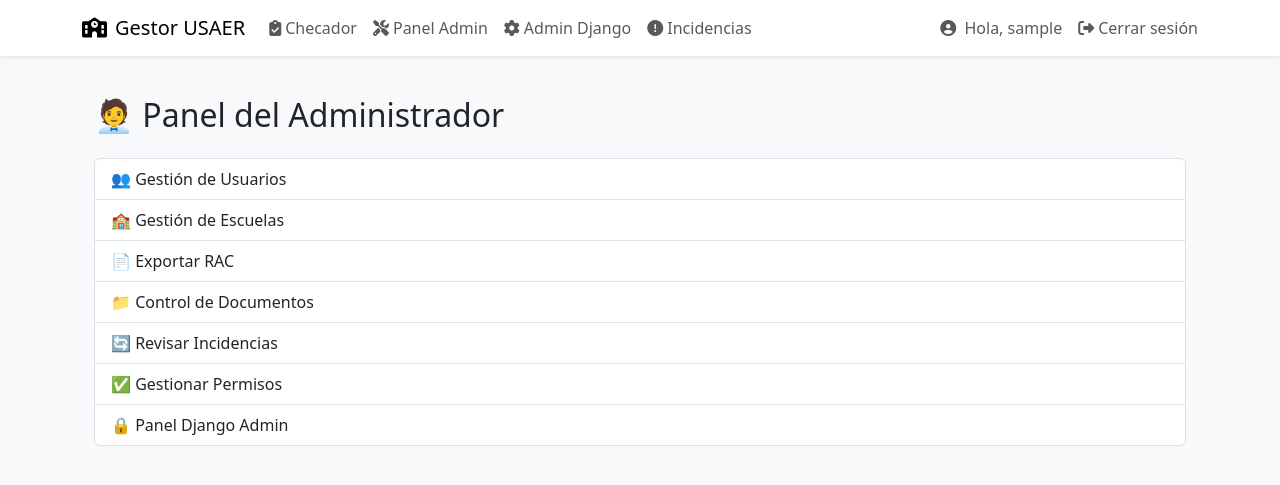
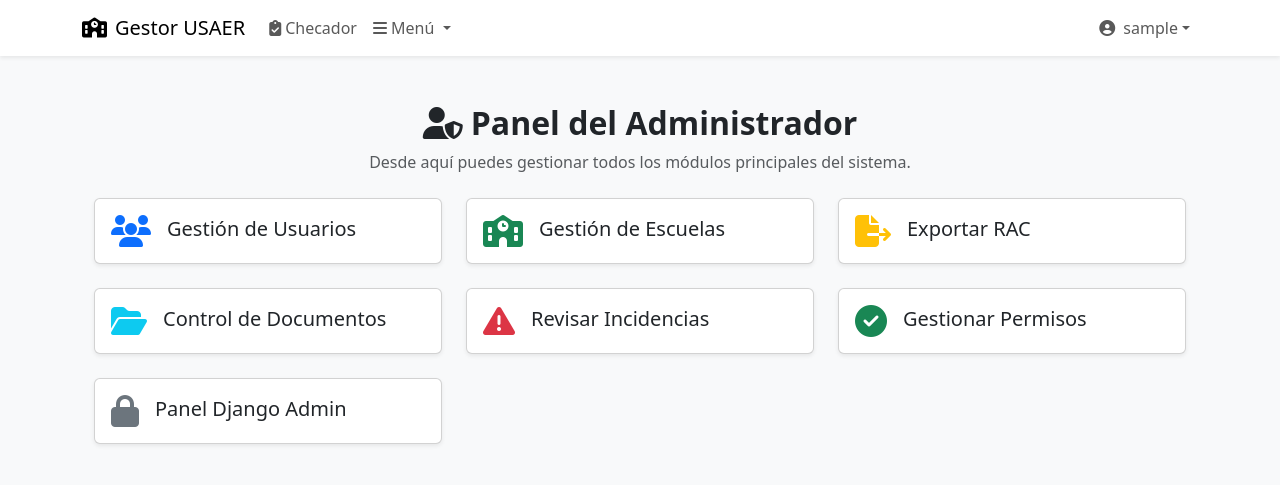
Before and after one commit to Flaxx99/usaer7607, a Django app: page /usuarios/dashboard/admin/ in a window 1280 px wide. Shown: the top 485 px of the page. Run offline with Django 5.2, Linux system fonts and the light colour scheme; the visitor is signed in with stand-in values (Sample User, id 1); some libraries are stand-ins or nearby versions.

Commit message:
se modifca plantilla base y plantilla admin

```diff
--- a/usaer_system/templates/base.html
+++ b/usaer_system/templates/base.html
@@ -4,27 +4,19 @@
 
 <!DOCTYPE html>
 <html lang="es">
+
 <head>
   <meta charset="UTF-8">
   <meta name="viewport" content="width=device-width, initial-scale=1.0">
   <title>{% block title %}Gestor USAER 7607{% endblock %}</title>
+  <link href="https://cdn.jsdelivr.net/npm/bootstrap@5.3.0/dist/css/bootstrap.min.css" rel="stylesheet"
+    crossorigin="anonymous">
+  <link href="https://cdnjs.cloudflare.com/ajax/libs/font-awesome/6.4.0/css/all.min.css" rel="stylesheet"
+    crossorigin="anonymous">
+</head>
 
-  <!-- Bootstrap 5 CSS (CDN) -->
-  <link
-    href="https://cdn.jsdelivr.net/npm/bootstrap@5.3.0/dist/css/bootstrap.min.css"
-    rel="stylesheet"
-    crossorigin="anonymous"
-  >
-  <!-- Font Awesome para íconos -->
-  <link
-    href="https://cdnjs.cloudflare.com/ajax/libs/font-awesome/6.4.0/css/all.min.css"
-    rel="stylesheet"
-    crossorigin="anonymous"
-  >
-</head>
 <body class="bg-light">
 
-  <!-- Navbar -->
   <nav class="navbar navbar-expand-lg navbar-light bg-white shadow-sm">
     <div class="container">
       <a class="navbar-brand" href="{% url 'index' %}">
@@ -33,168 +25,102 @@
       <button class="navbar-toggler" type="button" data-bs-toggle="collapse" data-bs-target="#navbarMain">
         <span class="navbar-toggler-icon"></span>
       </button>
+
       <div class="collapse navbar-collapse" id="navbarMain">
         <ul class="navbar-nav me-auto mb-2 mb-lg-0">
-
-          <!-- Checador público -->
           <li class="nav-item">
-            <a class="nav-link" href="{% url 'index' %}">
-              <i class="fas fa-clipboard-check me-1"></i>Checador
-            </a>
+            <a class="nav-link" href="{% url 'index' %}"><i class="fas fa-clipboard-check me-1"></i>Checador</a>
           </li>
 
           {% if user.is_authenticated %}
-            {# —————— Enlace al Panel según rol —————— #}
+          <li class="nav-item dropdown">
+            <a class="nav-link dropdown-toggle" href="#" id="menuUsuario" role="button" data-bs-toggle="dropdown">
+              <i class="fas fa-bars me-1"></i>Menú
+            </a>
+            <ul class="dropdown-menu" aria-labelledby="menuUsuario">
+
               {% if user.role == 'DOCENTE' %}
-              <li class="nav-item">
-                <a class="nav-link" href="{% url 'usuarios:dashboard_docente' %}">
-                  <i class="fas fa-chalkboard me-1"></i>Panel Docente
-                </a>
+              <li><a class="dropdown-item" href="{% url 'usuarios:dashboard_docente' %}"><i
+                    class="fas fa-chalkboard me-1"></i>Panel Docente</a></li>
+              <li>
+                <hr class="dropdown-divider">
               </li>
-            {% elif user.role == 'MAESTRO_APOYO' %}
-              <li class="nav-item">
-                <a class="nav-link" href="{% url 'usuarios:panel_maestro_apoyo' %}">
-                  <i class="fas fa-chalkboard-teacher me-1"></i>Panel Apoyo
-                </a>
+              <li><a class="dropdown-item" href="{% url 'documentos:subir_expediente' %}"><i
+                    class="fas fa-file-signature me-1"></i>Capturar RAE</a></li>
+              <li><a class="dropdown-item" href="{% url 'documentos:subir_expediente' %}"><i
+                    class="fas fa-file-export me-1"></i>Capturar RAC</a></li>
+              <li><a class="dropdown-item" href="{% url 'alumnos:listar_alumnos' %}"><i
+                    class="fas fa-users me-1"></i>Alumnos</a></li>
+              <li><a class="dropdown-item" href="{% url 'permisos:solicitar' %}"><i
+                    class="fas fa-clipboard-list me-1"></i>Permisos</a></li>
+              <li><a class="dropdown-item" href="{% url 'asistencias:listar_asistencias' %}"><i
+                    class="fas fa-calendar-check me-1"></i>Asistencias</a></li>
+
+              {% elif user.role == 'SECRETARIO' %}
+              <li><a class="dropdown-item" href="{% url 'usuarios:dashboard_secretario' %}"><i
+                    class="fas fa-folder-open me-1"></i>Panel Secretario</a></li>
+              <li>
+                <hr class="dropdown-divider">
               </li>
-            {% elif user.role == 'TRAB_SOCIAL' %}
-              <li class="nav-item">
-                <a class="nav-link" href="{% url 'usuarios:panel_trabajador_social' %}">
-                  <i class="fas fa-hands-helping me-1"></i>Panel Social
-                </a>
+              <li><a class="dropdown-item" href="{% url 'escuelas:listar_escuelas' %}"><i
+                    class="fas fa-university me-1"></i>Escuelas</a></li>
+              <li><a class="dropdown-item" href="{% url 'permisos:gestionar' %}"><i
+                    class="fas fa-clipboard-list me-1"></i>Mis Permisos</a></li>
+              <li><a class="dropdown-item" href="{% url 'incidencias:listar_incidencias' %}"><i
+                    class="fas fa-exclamation-circle me-1"></i>Incidencias</a></li>
+
+              {% elif user.role == 'DIRECTOR' %}
+              <li><a class="dropdown-item" href="{% url 'usuarios:dashboard_director' %}"><i
+                    class="fas fa-user-tie me-1"></i>Panel Director</a></li>
+              <li>
+                <hr class="dropdown-divider">
               </li>
-            {% elif user.role == 'PSICOLOGO' %}
-              <li class="nav-item">
-                <a class="nav-link" href="{% url 'usuarios:panel_psicologo' %}">
-                  <i class="fas fa-brain me-1"></i>Panel Psicólogo
-                </a>
+              <li><a class="dropdown-item" href="{% url 'usuarios:list' %}"><i
+                    class="fas fa-chalkboard-teacher me-1"></i>Profesores</a></li>
+              <li><a class="dropdown-item" href="{% url 'incidencias:revisar_incidencias' %}"><i
+                    class="fas fa-tasks me-1"></i>Incidencias</a></li>
+
+              {% elif user.role == 'ADMIN' or user.is_staff or user.is_superuser %}
+              <li><a class="dropdown-item" href="{% url 'usuarios:dashboard_admin' %}"><i
+                    class="fas fa-tools me-1"></i>Panel Admin</a></li>
+              <li>
+                <hr class="dropdown-divider">
               </li>
-            {% elif user.role == 'PSICOMOTRICIDAD' %}
-              <li class="nav-item">
-                <a class="nav-link" href="{% url 'usuarios:panel_psicomotricidad' %}">
-                  <i class="fas fa-running me-1"></i>Panel Psicomotricidad
-                </a>
+              <li><a class="dropdown-item" href="{% url 'incidencias:revisar_incidencias' %}"><i
+                    class="fas fa-exclamation-circle me-1"></i>Incidencias</a></li>
+              <li><a class="dropdown-item" href="{% url 'admin:index' %}"><i class="fas fa-cog me-1"></i>Admin
+                  Django</a></li>
+
+              {% else %}
+              <li><a class="dropdown-item disabled">Sin panel asignado</a></li>
+              {% endif %}
+            </ul>
           </li>
-            {% elif user.role == 'COMUNICACION' %}
-              <li class="nav-item">
-                <a class="nav-link" href="{% url 'usuarios:panel_comunicacion' %}">
-                  <i class="fas fa-comments me-1"></i>Panel Comunicación
-                </a>
-              </li>
-            {% elif user.role == 'SECRETARIO' %}
-              <li class="nav-item">
-                <a class="nav-link" href="{% url 'usuarios:dashboard_secretario' %}">
-                  <i class="fas fa-folder-open me-1"></i>Panel Secretario
-                </a>
-              </li>
-            {% elif user.role == 'DIRECTOR' %}
-              <li class="nav-item">
-                <a class="nav-link" href="{% url 'usuarios:dashboard_director' %}">
-                  <i class="fas fa-user-tie me-1"></i>Panel Director
-                </a>
-              </li>
-            {% elif user.role == 'ADMIN' or user.is_staff or user.is_superuser %}
-              <li class="nav-item">
-                <a class="nav-link" href="{% url 'usuarios:dashboard_admin' %}">
-                  <i class="fas fa-tools me-1"></i>Panel Admin
-                </a>
-              </li>
-              <!-- Enlace al Admin de Django (solo para staff/superuser) -->
-              {% if user.is_staff or user.is_superuser %}
-                <li class="nav-item">
-                  <a class="nav-link" href="{% url 'admin:index' %}">
-                    <i class="fas fa-cog me-1"></i>Admin Django
-                  </a>
-                </li>
-              {% endif %}
-            {% endif %}
-
-            {# —————— Menús específicos por rol —————— #}
-            {% if user.role == 'DOCENTE' %}
-              <li class="nav-item">
-                <a class="nav-link" href="{% url 'documentos:subir_expediente' %}">
-                  <i class="fas fa-file-signature me-1"></i>Capturar RAE
-                </a>
-              </li>
-              <li class="nav-item">
-                <a class="nav-link" href="{% url 'documentos:subir_expediente' %}">
-                  <i class="fas fa-file-export me-1"></i>Capturar RAC
-                </a>
-              </li>
-              <li class="nav-item">
-                <a class="nav-link" href="{% url 'alumnos:listar_alumnos' %}">
-                  <i class="fas fa-users me-1"></i>Alumnos
-                </a>
-              </li>
-              <li class="nav-item">
-                <a class="nav-link" href="{% url 'permisos:solicitar' %}">
-                  <i class="fas fa-clipboard-list me-1"></i>Solicitar Permiso
-                </a>
-              </li>
-              <li class="nav-item">
-                <a class="nav-link" href="{% url 'asistencias:listar_asistencias' %}">
-                  <i class="fas fa-calendar-check me-1"></i>Asistencias
-                </a>
-              </li>
-
-            {% endif %}
-
-            {% if user.role == 'SECRETARIO' %}
-              <li class="nav-item">
-                <a class="nav-link" href="{% url 'escuelas:listar_escuelas' %}">
-                  <i class="fas fa-university me-1"></i>Escuelas
-                </a>
-              </li>
-              <li class="nav-item">
-                <a class="nav-link" href="{% url 'permisos:gestionar' %}">
-                  <i class="fas fa-clipboard-list me-1"></i>Mis Permisos
-                </a>
-              </li>
-              <li class="nav-item">
-                <a class="nav-link" href="{% url 'incidencias:listar_incidencias' %}">
-                  <i class="fas fa-exclamation-circle me-1"></i>Incidencias
-                </a>
-              </li>
-            {% endif %}
-
-            {% if user.role == 'DIRECTOR' %}
-              <li class="nav-item">
-                <a class="nav-link" href="{% url 'incidencias:revisar_incidencias' %}">
-                  <i class="fas fa-tasks me-1"></i>Incidencias
-                </a>
-              </li>
-              <li class="nav-item">
-                <a class="nav-link" href="{% url 'usuarios:list' %}">
-                  <i class="fas fa-chalkboard-teacher me-1"></i>Profesores
-                </a>
-              </li>
-            {% endif %}
-
-            {% if user.role == 'ADMIN' or user.is_staff or user.is_superuser %}
-              <li class="nav-item">
-                <a class="nav-link" href="{% url 'incidencias:revisar_incidencias' %}">
-                  <i class="fas fa-exclamation-circle me-1"></i>Incidencias
-                </a>
-              </li>
-            {% endif %}
           {% endif %}
         </ul>
 
         <ul class="navbar-nav ms-auto">
           {% if user.is_authenticated %}
-            <li class="nav-item">
-              <span class="navbar-text me-3">
-                <i class="fas fa-user-circle me-1"></i>
-                Hola, {{ user.nombre|default:user.username }}
-              </span>
+          <li class="nav-item dropdown">
+            <a class="nav-link dropdown-toggle d-flex align-items-center" href="#" id="cuentaDropdown" role="button"
+              data-bs-toggle="dropdown">
+              <i class="fas fa-user-circle me-2"></i>{{ user.nombre|default:user.username }}
+            </a>
+            <ul class="dropdown-menu dropdown-menu-end" aria-labelledby="cuentaDropdown">
+              <li>
+                <a class="dropdown-item" href="{% url 'usuarios:change_password' %}">
+                  <i class="fas fa-key me-2"></i>Cambiar contraseña
+                </a>
               </li>
-            <li class="nav-item">
+              <li>
                 <form method="post" action="{% url 'logout' %}" class="d-inline">
                   {% csrf_token %}
-                <button type="submit" class="nav-link btn btn-link p-0">
-                  <i class="fas fa-sign-out-alt me-1"></i>Cerrar sesión
+                  <button type="submit" class="dropdown-item">
+                    <i class="fas fa-sign-out-alt me-2"></i>Cerrar sesión
                   </button>
                 </form>
+              </li>
+            </ul>
           </li>
           {% else %}
           <li class="nav-item">
@@ -204,33 +130,19 @@
           </li>
           {% endif %}
         </ul>
+
       </div>
     </div>
   </nav>
 
-  <!-- Mensajes flash -->
-  <div class="container mt-3">
-    {% for message in messages %}
-      <div class="alert alert-{{ message.tags }} alert-dismissible fade show" role="alert">
-        <i class="fas
-          {% if message.tags == 'success' %}fa-check-circle
-          {% elif message.tags == 'error'   %}fa-times-circle
-          {% elif message.tags == 'warning' %}fa-exclamation-triangle
-          {% else %}fa-info-circle{% endif %}
-          me-2"></i>
-        {{ message }}
-        <button type="button" class="btn-close" data-bs-dismiss="alert" aria-label="Close"></button>
-      </div>
-    {% endfor %}
-  </div>
-
-  <!-- Contenido principal -->
   <main class="container py-4">
     {% block content %}{% endblock %}
   </main>
 
-  <!-- Scripts -->
   <script src="https://code.jquery.com/jquery-3.7.1.min.js" crossorigin="anonymous"></script>
-  <script src="https://cdn.jsdelivr.net/npm/bootstrap@5.3.0/dist/js/bootstrap.bundle.min.js" crossorigin="anonymous"></script>
+  <script src="https://cdn.jsdelivr.net/npm/bootstrap@5.3.0/dist/js/bootstrap.bundle.min.js"
+    crossorigin="anonymous"></script>
+
 </body>
+
 </html>
--- a/usaer_system/templates/usuarios/dashboard_admin.html
+++ b/usaer_system/templates/usuarios/dashboard_admin.html
@@ -1,30 +1,101 @@
 {% extends 'base.html' %}
 {% block title %}Panel Administrador{% endblock %}
+
 {% block content %}
-<div class="container">
-  <h2 class="mb-4">🧑‍💼 Panel del Administrador</h2>
-  <div class="list-group">
-    <a href="{% url 'usuarios:list' %}" class="list-group-item list-group-item-action">
-      👥 Gestión de Usuarios
-    </a>
-    <a href="{% url 'escuelas:listar_escuelas' %}" class="list-group-item list-group-item-action">
-      🏫 Gestión de Escuelas
-    </a>
-    <a href="{% url 'alumnos:exportar_rac' %}" class="list-group-item list-group-item-action">
-      📄 Exportar RAC
-    </a>
-    <a href="{% url 'documentos:subir_expediente' %}" class="list-group-item list-group-item-action">
-      📁 Control de Documentos
-    </a>
-    <a href="{% url 'incidencias:listar_incidencias' %}" class="list-group-item list-group-item-action">
-      🔄 Revisar Incidencias
-    </a>
-    <a href="{% url 'permisos:gestionar' %}" class="list-group-item list-group-item-action">
-      ✅ Gestionar Permisos
-    </a>
-    <a href="/admin/" class="list-group-item list-group-item-action">
-      🔒 Panel Django Admin
-    </a>
+<div class="container py-4">
+  <div class="text-center mb-4">
+    <h2 class="fw-bold">
+      <i class="fas fa-user-shield me-2"></i>Panel del Administrador
+    </h2>
+    <p class="text-muted">Desde aquí puedes gestionar todos los módulos principales del sistema.</p>
+  </div>
+
+  <div class="row row-cols-1 row-cols-md-2 row-cols-lg-3 g-4">
+
+    <div class="col">
+      <div class="card shadow-sm h-100">
+        <div class="card-body d-flex align-items-center">
+          <i class="fas fa-users fa-2x text-primary me-3"></i>
+          <div>
+            <h5 class="card-title mb-1">Gestión de Usuarios</h5>
+            <a href="{% url 'usuarios:list' %}" class="stretched-link"></a>
+          </div>
+        </div>
+      </div>
+    </div>
+
+    <div class="col">
+      <div class="card shadow-sm h-100">
+        <div class="card-body d-flex align-items-center">
+          <i class="fas fa-school fa-2x text-success me-3"></i>
+          <div>
+            <h5 class="card-title mb-1">Gestión de Escuelas</h5>
+            <a href="{% url 'escuelas:listar_escuelas' %}" class="stretched-link"></a>
+          </div>
+        </div>
+      </div>
+    </div>
+
+    <div class="col">
+      <div class="card shadow-sm h-100">
+        <div class="card-body d-flex align-items-center">
+          <i class="fas fa-file-export fa-2x text-warning me-3"></i>
+          <div>
+            <h5 class="card-title mb-1">Exportar RAC</h5>
+            <a href="{% url 'alumnos:exportar_rac' %}" class="stretched-link"></a>
+          </div>
+        </div>
+      </div>
+    </div>
+
+    <div class="col">
+      <div class="card shadow-sm h-100">
+        <div class="card-body d-flex align-items-center">
+          <i class="fas fa-folder-open fa-2x text-info me-3"></i>
+          <div>
+            <h5 class="card-title mb-1">Control de Documentos</h5>
+            <a href="{% url 'documentos:subir_expediente' %}" class="stretched-link"></a>
+          </div>
+        </div>
+      </div>
+    </div>
+
+    <div class="col">
+      <div class="card shadow-sm h-100">
+        <div class="card-body d-flex align-items-center">
+          <i class="fas fa-exclamation-triangle fa-2x text-danger me-3"></i>
+          <div>
+            <h5 class="card-title mb-1">Revisar Incidencias</h5>
+            <a href="{% url 'incidencias:listar_incidencias' %}" class="stretched-link"></a>
+          </div>
+        </div>
+      </div>
+    </div>
+
+    <div class="col">
+      <div class="card shadow-sm h-100">
+        <div class="card-body d-flex align-items-center">
+          <i class="fas fa-check-circle fa-2x text-success me-3"></i>
+          <div>
+            <h5 class="card-title mb-1">Gestionar Permisos</h5>
+            <a href="{% url 'permisos:gestionar' %}" class="stretched-link"></a>
+          </div>
+        </div>
+      </div>
+    </div>
+
+    <div class="col">
+      <div class="card shadow-sm h-100">
+        <div class="card-body d-flex align-items-center">
+          <i class="fas fa-lock fa-2x text-secondary me-3"></i>
+          <div>
+            <h5 class="card-title mb-1">Panel Django Admin</h5>
+            <a href="/admin/" class="stretched-link"></a>
+          </div>
+        </div>
+      </div>
+    </div>
+
   </div>
 </div>
 {% endblock %}
```
Also changed, not shown: usaer_system/templates/usuarios/cambiar_contrasena.html (+17 -22 lines). Lines whose indentation alone changed are shown as unchanged.
